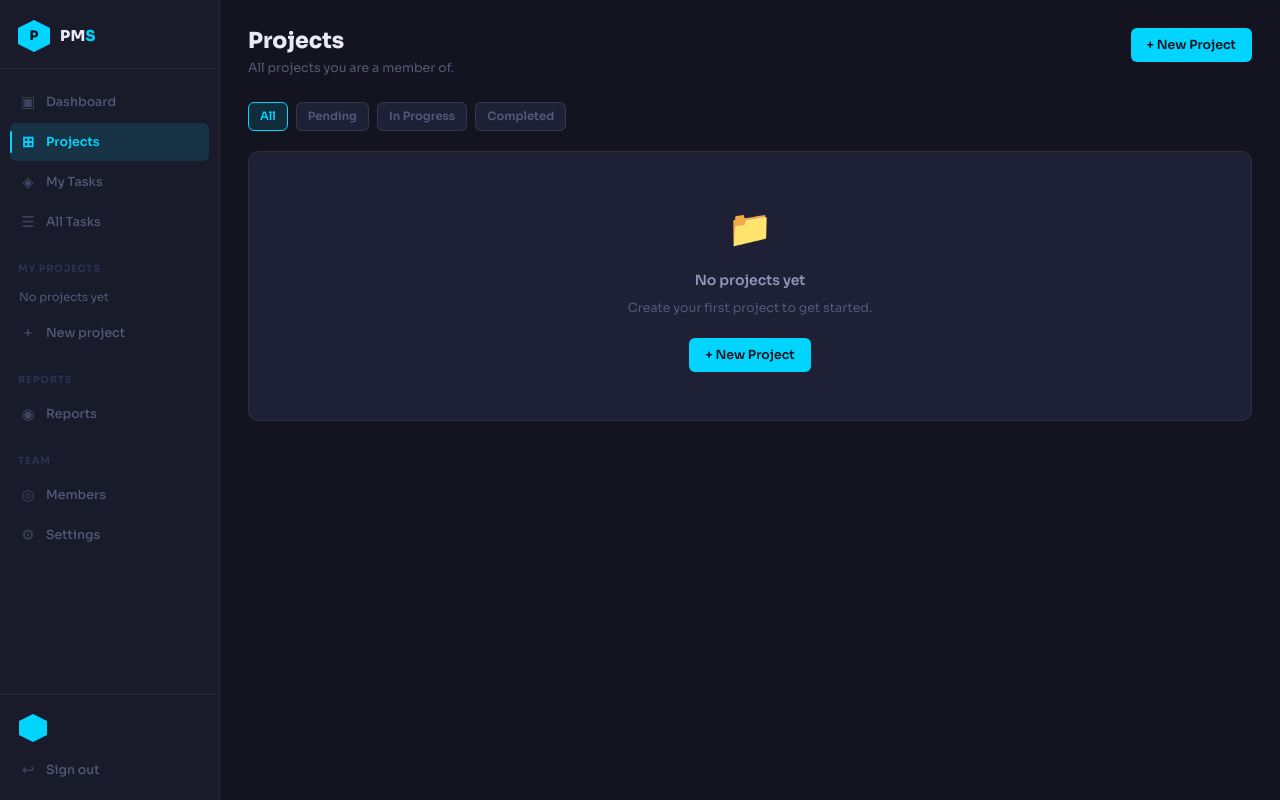
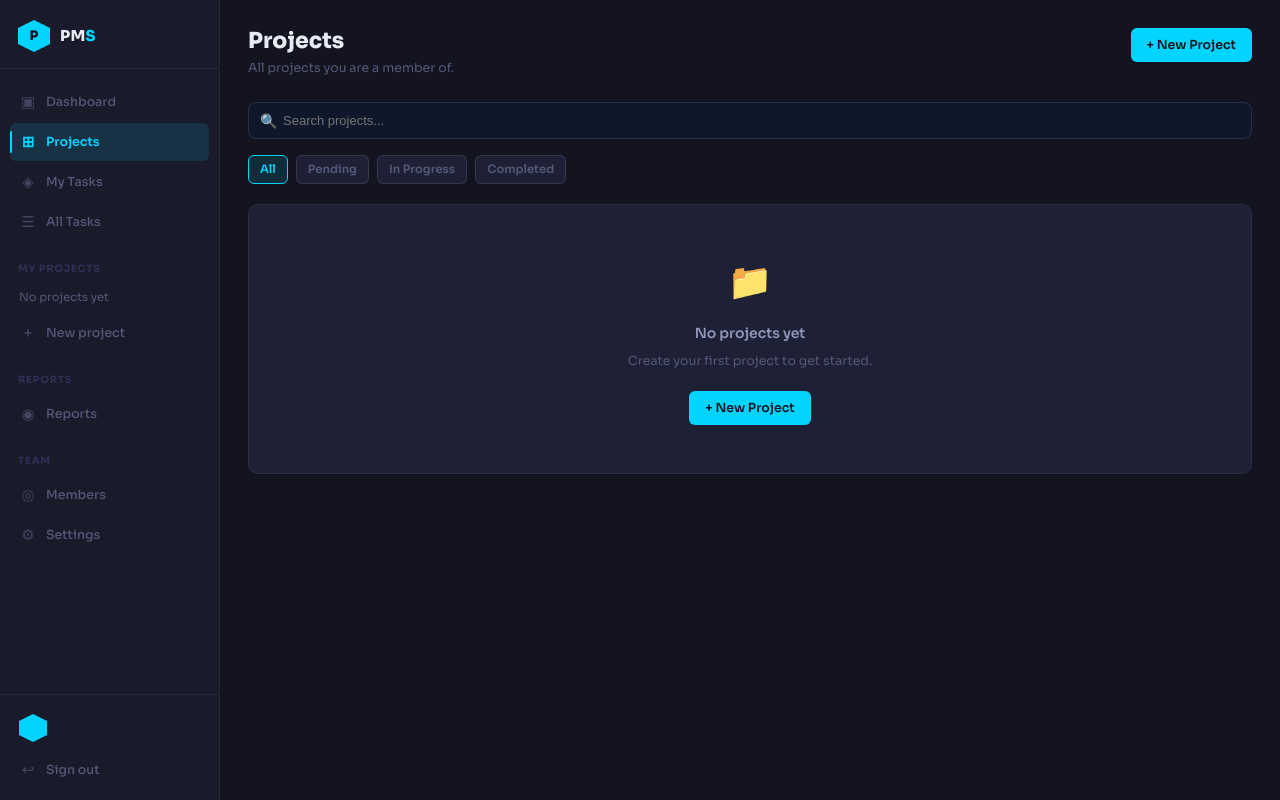
Before and after one commit to Mohit3307/pms, a Django app: page /projects/ in a window 1280 px wide. Run offline with Django 5.2, Linux system fonts and the light colour scheme; data that the repository does not hold is empty; parts of the project's set-up code (start-up, migrations or seed data) failed here and were passed over.

Commit message:
feat: add project search functionality

```diff
--- a/projects/views.py
+++ b/projects/views.py
@@ -6,17 +6,25 @@ from tasks.models import Task
 from django.contrib.auth.decorators import login_required
 
 def project_list(request):
+
     status = request.GET.get('status')
+    query = request.GET.get('q')
+
+    projects = Project.objects.all()
 
     if status:
-        projects = Project.objects.filter(status=status)
-    else:
-        projects = Project.objects.all()
+        projects = projects.filter(status=status)
+
+    if query:
+        projects = projects.filter(title__icontains=query)
 
     return render(request, 'projects/project_list.html', {
-    'projects': projects,
-    'sidebar_projects': Project.objects.filter(id__in=Team.objects.filter(user=request.user).values_list('project_id', flat=True)) if request.user.is_authenticated else []
-})
+        'projects': projects,
+        'query': query,
+        'sidebar_projects': Project.objects.filter(
+            id__in=Team.objects.filter(user=request.user).values_list('project_id', flat=True)
+        ) if request.user.is_authenticated else []
+    })
 
 @login_required
 def project_detail(request, pk):
--- a/templates/projects/project_list.html
+++ b/templates/projects/project_list.html
@@ -10,7 +10,17 @@
   </div>
   <a href="{% url 'create_project' %}" class="btn btn-cy">+ New Project</a>
 </div>
-
+<form method="GET" style="margin-bottom:16px;">
+  <div style="position:relative;width:100%;">
+    <span style="position:absolute;left:12px;top:50%;transform:translateY(-50%);font-size:14px;color:#94a3b8;">🔍</span>
+    <input
+      type="text"
+      name="q"
+      placeholder="Search projects..."
+      value="{{ query|default:'' }}"
+      style="width:100%;padding:10px 14px 10px 34px;border-radius:8px;border:1px solid #27324a;background:#0f172a;color:white;font-size:13px;outline:none;">
+  </div>
+</form>
 <div class="fbar mb20">
   <a href="{% url 'project_list' %}"    class="fchip {% if not request.GET.status %}on{% endif %}">All</a>
   <a href="?status=pending"             class="fchip {% if request.GET.status == 'pending' %}on{% endif %}">Pending</a>
```
